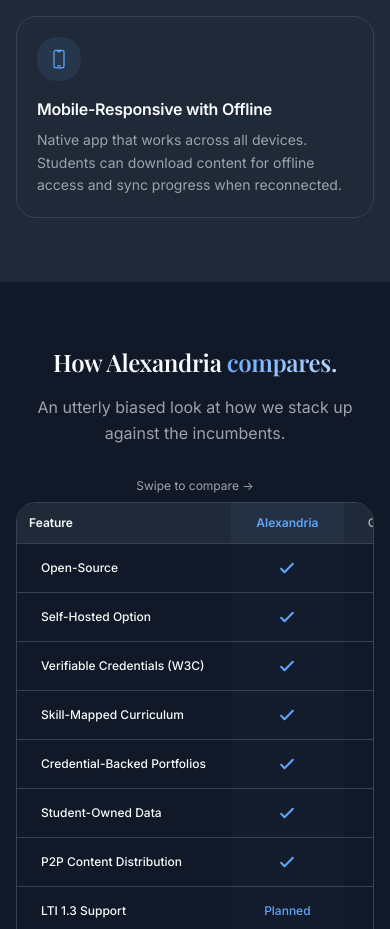
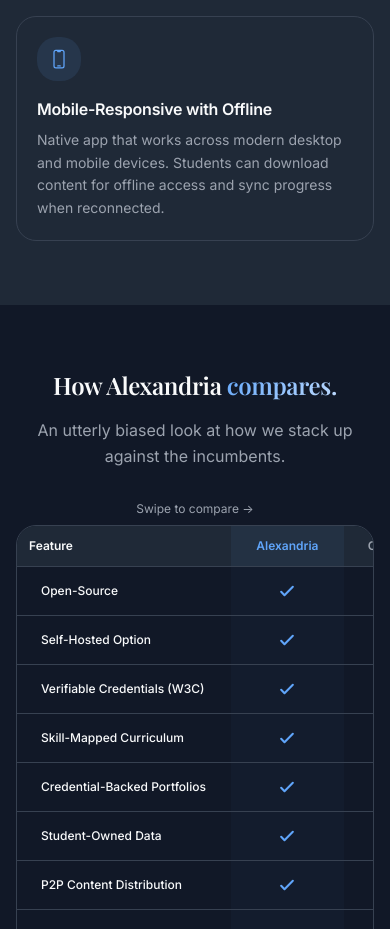
Before and after one commit to ifftu-dev/alexandria-website, a Nuxt app: page /institutions in a window 390 px wide. Shown: the part 3588-4517 px from the top of the page. Built offline with nearby package versions, Linux system fonts and the light colour scheme.

Commit message:
copy(institutions): clarify device support wording
'works across all devices' -> 'works across modern desktop and mobile devices'
(matches the platform minimums: macOS/Windows/Linux desktop + iOS 16.4+/Android 9+).

```diff
--- a/pages/institutions/index.vue
+++ b/pages/institutions/index.vue
@@ -47,7 +47,7 @@
     { title: 'Assignments, Quizzes & Gradebook', description: 'Full-featured assessment engine with rubrics, auto-grading, peer review, and a unified gradebook with weighted categories, late policies, and bulk actions.', icon: 'clipboard', planned: true },
     { title: 'Discussion Forums', description: 'Threaded discussions with rich text, inline media, @mentions, and instructor endorsement. Supports graded participation and topic pinning.', icon: 'chat', planned: true },
     { title: 'Video Lectures', description: 'Integrated video hosting with chaptering, speed controls, in-video quizzes, and automatic transcription. No third-party streaming fees.', icon: 'video', planned: true },
-    { title: 'Mobile-Responsive with Offline', description: 'Native app that works across all devices. Students can download content for offline access and sync progress when reconnected.', icon: 'mobile' },
+    { title: 'Mobile-Responsive with Offline', description: 'Native app that works across modern desktop and mobile devices. Students can download content for offline access and sync progress when reconnected.', icon: 'mobile' },
   ],
   differentiators: [
     { title: 'Blockchain-Anchored Credentials', description: 'Every credential is a W3C Verifiable Credential, signed under the student\'s own DID and anchored to Cardano by hash. Students own them permanently. Employers verify them independently — even offline. No middleman.', icon: 'shield' },
```
